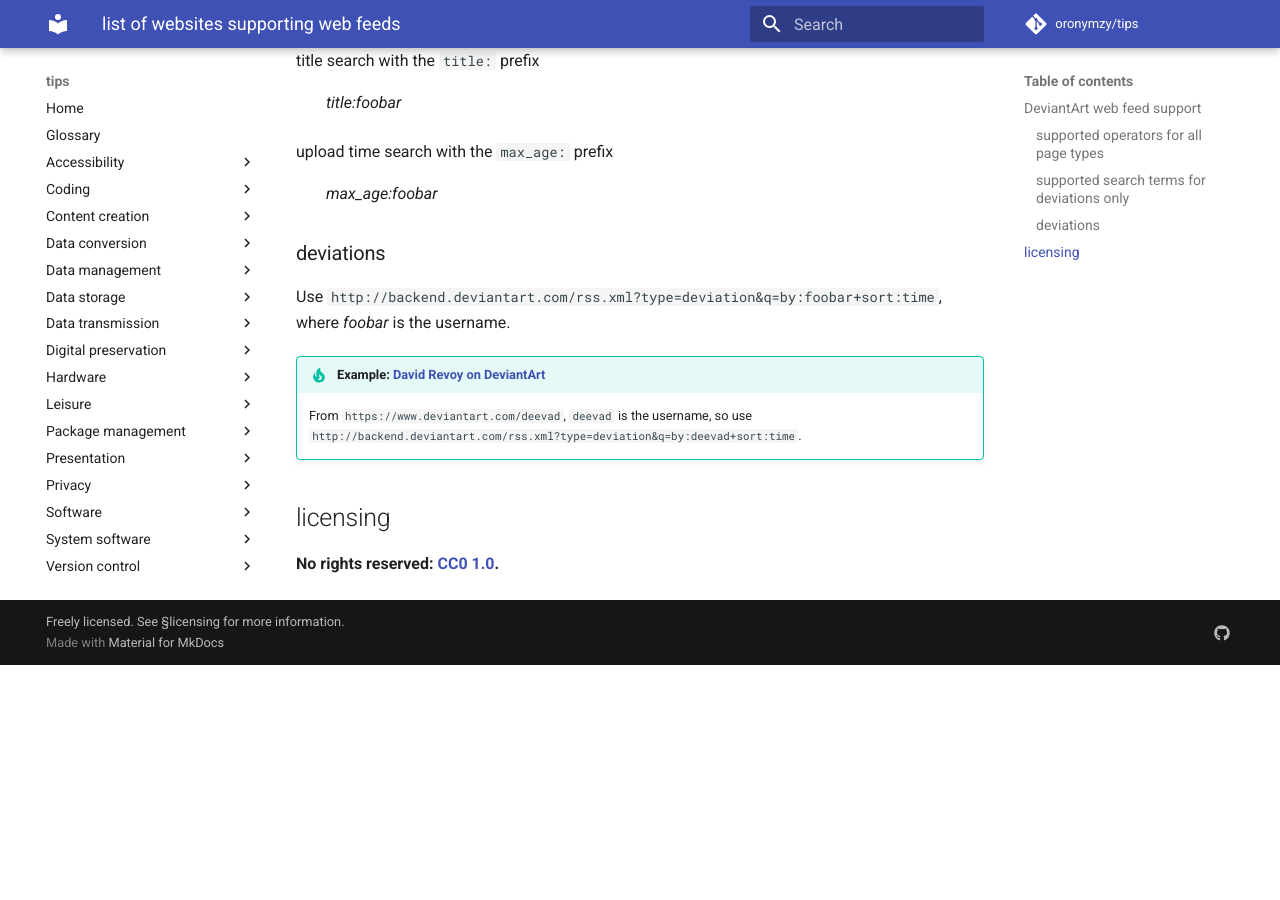
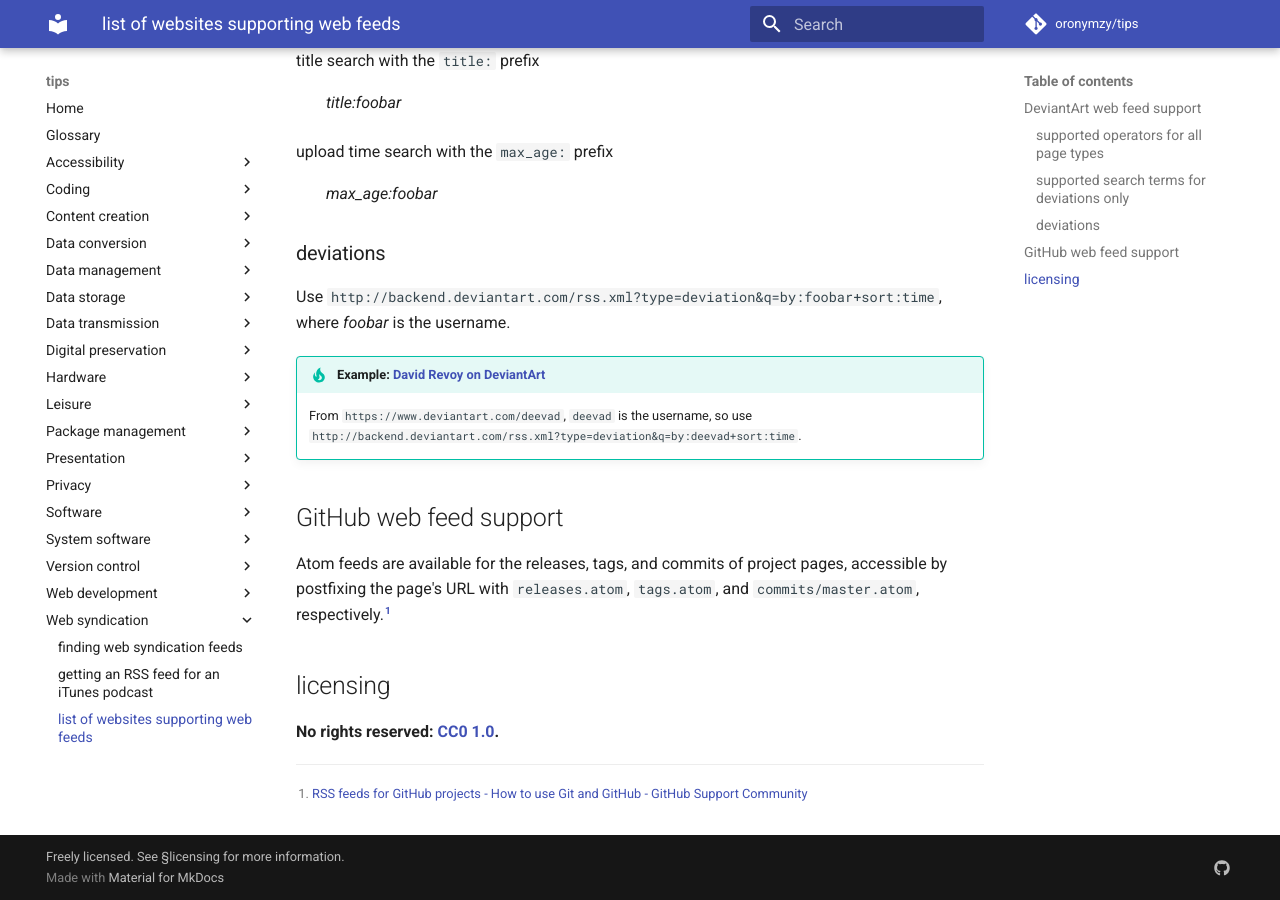
Before and after one commit to oronymzy/tips, an MkDocs documentation site: the page built from docs/lstwswf.md, in a window 1280 px wide and 900 px high, scrolled down 1940 px. Built offline with MkDocs 1.6.1 and Material for MkDocs 9.7.7, drawn with Linux system fonts in a browser that asks for light colours; comment, search, counter and statistics services are not loaded; before the commit the page ends 2605 px from its top, so only the background shows below that.

Commit message:
Add section, with footnote

```diff
--- a/docs/lstwswf.md
+++ b/docs/lstwswf.md
@@ -68,7 +68,12 @@ Use `http://backend.deviantart.com/rss.xml?type=deviation&q=by:foobar+sort:time`
 
      From `https://www.deviantart.com/deevad`, `deevad` is the username, so use `http://backend.deviantart.com/rss.xml?type=deviation&q=by:deevad+sort:time`.
 
+## GitHub web feed support
+Atom feeds are available for the releases, tags, and commits of project pages, accessible by postfixing the page's URL with `releases.atom`, `tags.atom`, and `commits/master.atom`, respectively.[^lstwswf1]
+
 ## licensing
 **No rights reserved: [CC0 1.0](https://creativecommons.org/publicdomain/zero/1.0/).**
 
 [web feeds]: https://en.wikipedia.org/wiki/Web_feed
+
+[^lstwswf1]: [RSS feeds for GitHub projects - How to use Git and GitHub - GitHub Support Community](https://github.community/t/rss-feeds-for-github-projects/292/2)
```
